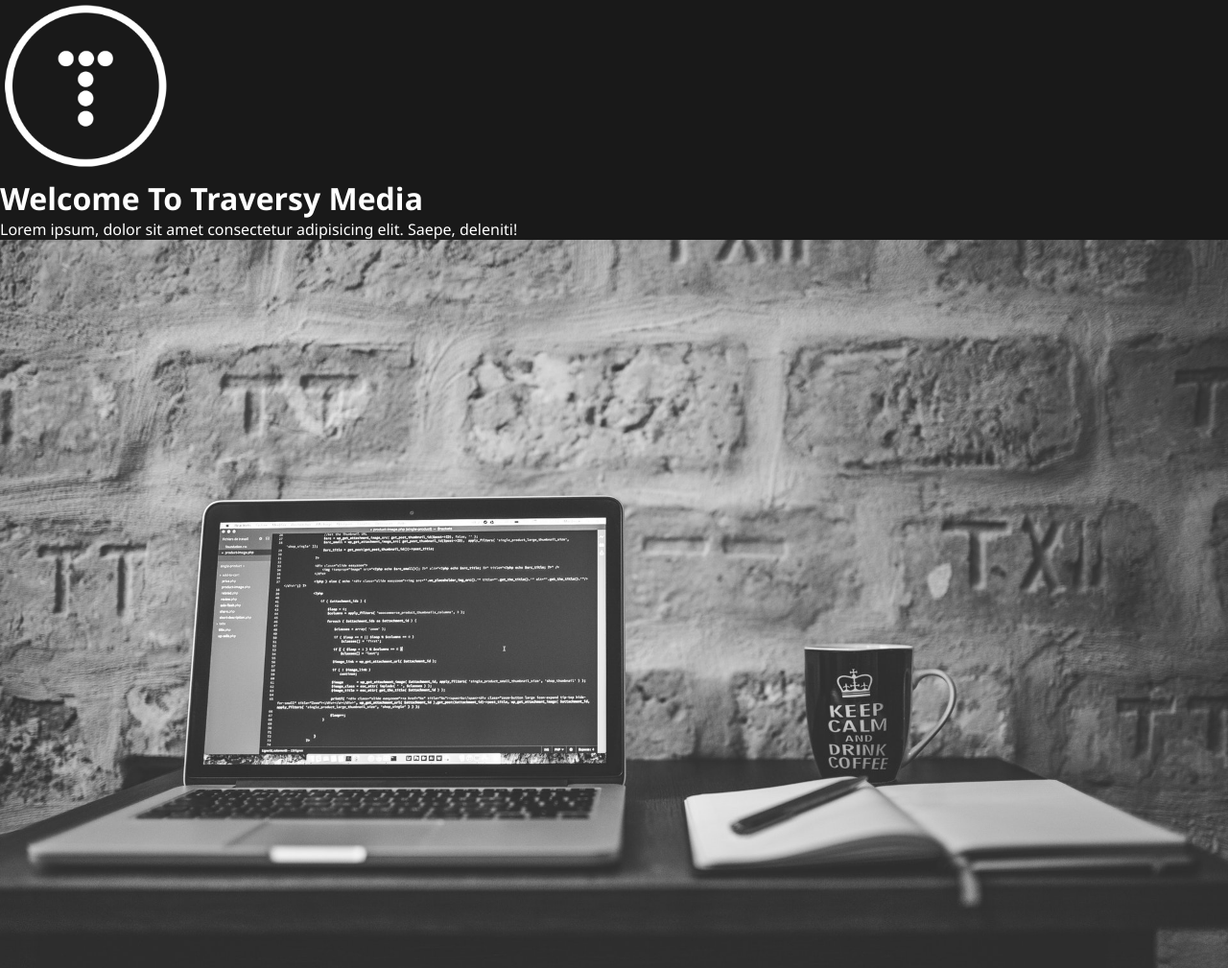
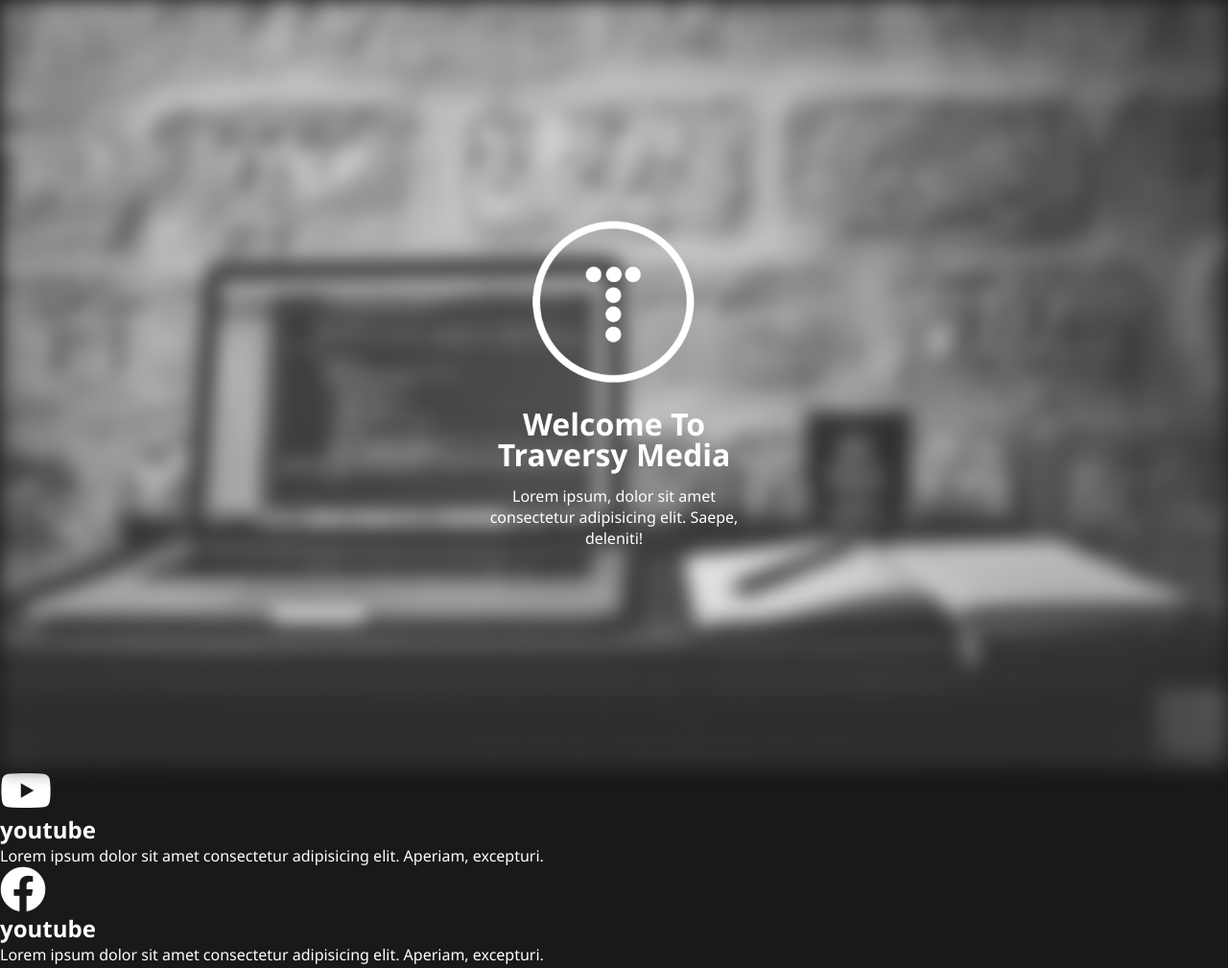
Before and after one commit to XXXHAYABUZAXXX/elegant-blur-effect, a plain HTML site: page index.html in a window 1280 px wide. Shown: the top 1009 px of the page at 96% size. Drawn offline with Linux system fonts and the light colour scheme.

Commit message:
hover effect class content

```diff
--- a/style/style.scss
+++ b/style/style.scss
@@ -28,9 +28,34 @@ body {
   }
 }
 
+.showcase:hover .content {
+  filter: blur(2px);
+}
+
 .content {
+  height: 350px;
+  width: 300px;
+  text-align: center;
+
+  position: absolute;
+  z-index: 1;
+  top: 50%;
+  left: 50%;
+  transform: translate(-50%, -50%);
+
+  transition: all 1000ms ease;
+
   .logo {
     height: 180px;
     width: 180px;
   }
+
+  &-title {
+    line-height: 1;
+    margin: 1rem;
+  }
+
+  &-text {
+    margin: 1rem 0;
+  }
 }
```
Also changed, not shown: style/style.css, 1 other file.
